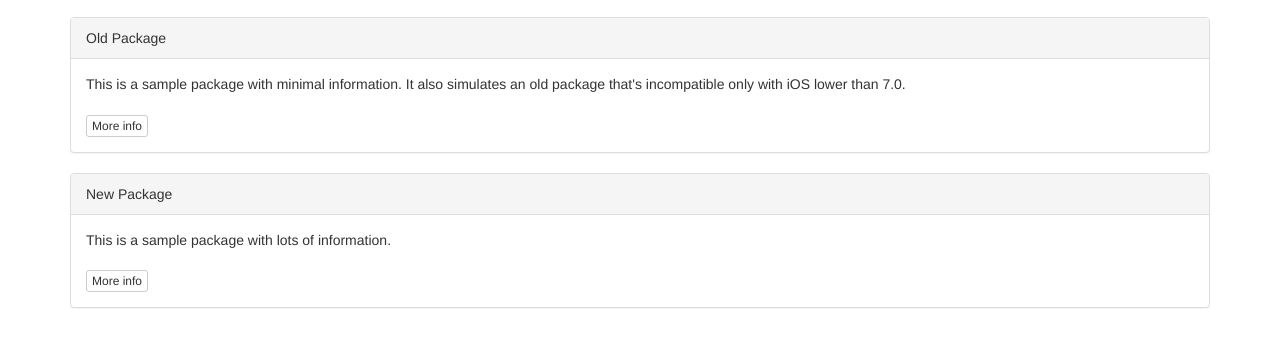
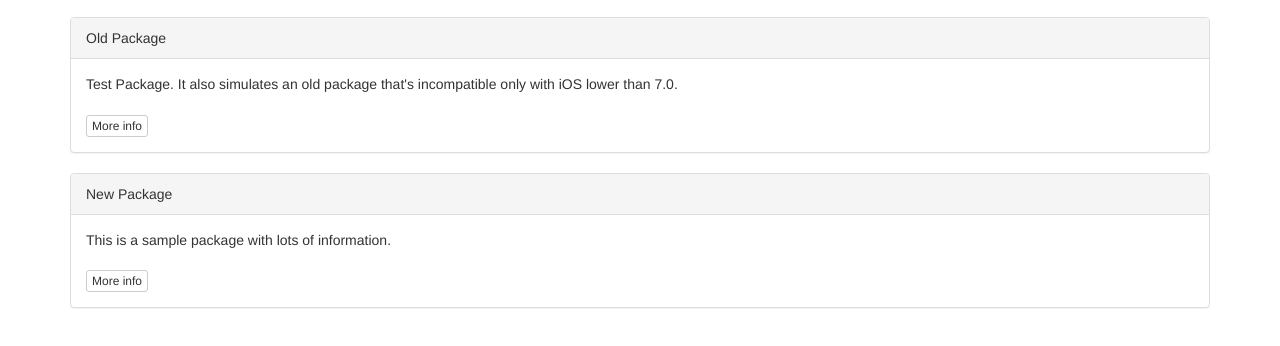
Before and after one commit to Project-Cydia/Project-Cydia, a plain HTML site: page index.html in a window 1280 px wide. Shown: the part 282-628 px from the top of the page. Drawn offline with nearby package versions, Linux system fonts and the light colour scheme.

Commit message:
Update index.html

```diff
--- a/index.html
+++ b/index.html
@@ -28,7 +28,7 @@
 	<div class="panel panel-default">
 	  <div class="panel-heading">Old Package</div>
 	  <div class="panel-body">
-		This is a sample package with minimal information.
+		Test Package.
 		It also simulates an old package that's incompatible only with iOS lower than 7.0.<br /><br />
 		<a class="btn btn-xs btn-default" href="depictions/?p=com.supermamon.oldpackage">More info</a>
 	  </div>
```
